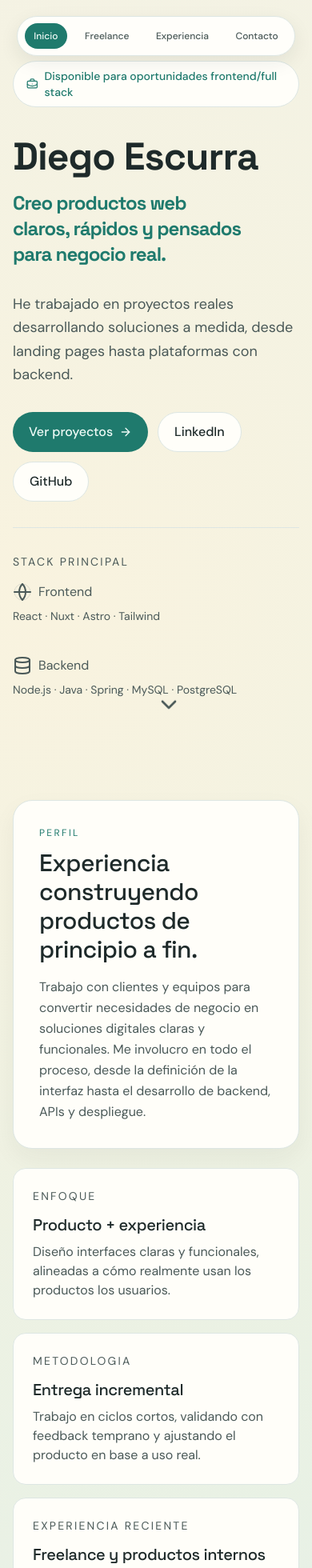
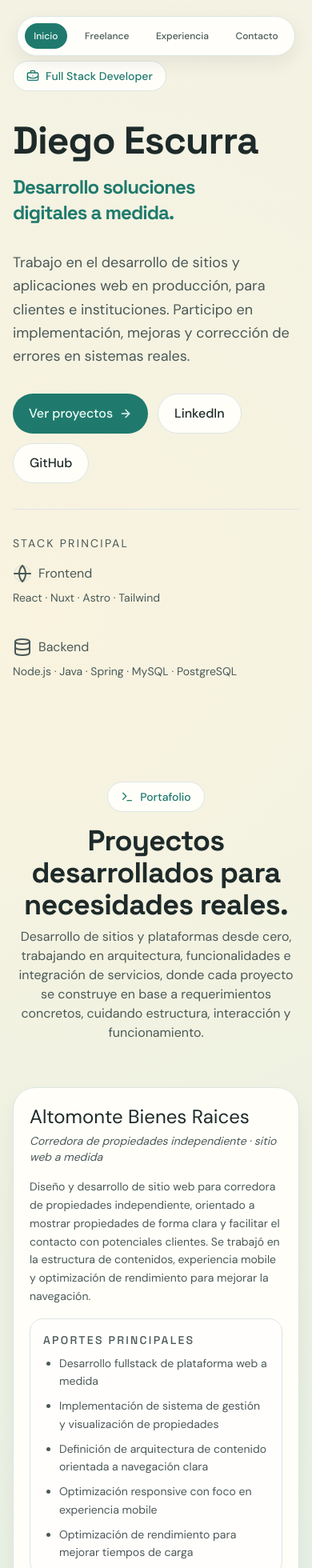
Before and after one commit to diegoescurra/portfolio, a React (Vite) app: page / in a window 390 px wide. Shown: the top 1960 px of the page at 80% size. Built offline with nearby package versions, Linux system fonts and the light colour scheme.

Commit message:
fix: corrección de textos

```diff
--- a/src/App.css
+++ b/src/App.css
@@ -12,7 +12,6 @@
 
 html {
   @apply scroll-smooth;
-  scrollbar-width: none;
 }
 
 body {
--- a/src/components/Views/About.jsx
+++ b/src/components/Views/About.jsx
@@ -24,10 +24,10 @@ const About = () => {
           </article>
 
           <article className="rounded-2xl border border-[var(--line)] bg-[var(--bg-surface)] p-6 sm:col-span-2">
-            <p className="text-sm uppercase tracking-[0.16em] text-[var(--ink-soft)] mb-3">Experiencia reciente</p>
-            <h3 className="text-xl mb-2 text-[var(--ink-strong)]">Freelance y productos internos</h3>
+            <p className="text-sm uppercase tracking-[0.16em] text-[var(--ink-soft)] mb-3">Freelance</p>
+            <h3 className="text-xl mb-2 text-[var(--ink-strong)]">Trabajo con clientes</h3>
             <p>
-              Desarrollo de sitios web y plataformas internas para operaciones reales, incluyendo landing pages, paneles administrativos y sistemas conectados a backend, con foco en rendimiento y mantenibilidad.
+              Desarrollo sitios y soluciones web a medida para clientes, desde implementaciones simples hasta sistemas conectados a backend, trabajando sobre necesidades reales y casos concretos.
             </p>
           </article>
         </div>
--- a/src/components/Views/ExperienceShowcase.jsx
+++ b/src/components/Views/ExperienceShowcase.jsx
@@ -22,13 +22,13 @@ const selectedWork = [
 
 export const ExperienceShowcase = () => {
   return (
-    <section className="py-20 relative" id="experiencia">
+    <section className="py-20 relative z-0" id="experiencia">
       <div className="max-w-7xl mx-auto px-4 sm:px-6 lg:px-8">
         <header className="mb-14">
           <p className="text-xs uppercase tracking-[0.18em] text-[var(--accent)] mb-3">Experiencia profesional</p>
           <h2 className="text-4xl md:text-5xl text-[var(--ink-strong)] mb-4">Experiencia actual en IDA</h2>
           <p className="max-w-3xl leading-relaxed">
-            Actualmente trabajo como Full Stack Developer en proyectos reales para clientes e instituciones, con foco en calidad técnica, rendimiento y mantenibilidad.
+            Actualmente trabajo como Full Stack Developer en proyectos para clientes e instituciones, desarrollando soluciones en producción con foco en calidad técnica, rendimiento y mantenibilidad.
           </p>
         </header>
 
@@ -46,9 +46,9 @@ export const ExperienceShowcase = () => {
               </p>
 
               <ul className="list-disc pl-5 space-y-2 text-[var(--ink-soft)]">
-                <li>Optimización de rendimiento, Core Web Vitals y SEO técnico en sitios institucionales.</li>
+                <li>Mejora de rendimiento y Core Web Vitals en sitios en producción.</li>
                 <li>Colaboración transversal con diseño y producto para traducir requerimientos en soluciones implementables.</li>
-                <li>Implementación de arquitectura frontend escalable, mantenible y orientada a largo plazo.</li>
+                <li>Desarrollo de frontend y backend con enfoque en escalabilidad y mantenibilidad.</li>
               </ul>
             </div>
           </div>
--- a/src/components/Views/Hero.jsx
+++ b/src/components/Views/Hero.jsx
@@ -15,16 +15,17 @@ export const Hero = () => {
           <div className="grid lg:grid-cols-2 gap-12 items-center">
             <div className="space-y-8">
               <div className="inline-flex items-center px-4 py-2 rounded-full text-sm font-medium border border-[var(--line)] bg-[var(--bg-surface)] text-[var(--accent)]">
-                <BriefcaseBusiness size={16} className="mr-2" /> Disponible para oportunidades frontend/full stack
+                <BriefcaseBusiness size={16} className="mr-2" /> Full Stack Developer
               </div>
 
               <h1 className="text-5xl md:text-7xl font-bold text-[var(--ink-strong)] leading-tight">
                 <span className="block">Diego Escurra</span>
-                <span className="block mt-3 text-[var(--accent)] text-2xl md:text-4xl">Creo productos web claros, rápidos y pensados para negocio real.</span>
+                <span className="block mt-3 text-[var(--accent)] text-2xl md:text-4xl">Desarrollo soluciones digitales a medida.</span>
               </h1>
 
               <p className="text-lg md:text-xl max-w-2xl leading-relaxed">
-                He trabajado en proyectos reales desarrollando soluciones a medida, desde landing pages hasta plataformas con backend.
+                Trabajo en el desarrollo de sitios y aplicaciones web en producción, para clientes e instituciones.
+                Participo en implementación, mejoras y corrección de errores en sistemas reales.
               </p>
 
               <div className="flex flex-wrap gap-3">
@@ -79,7 +80,7 @@ export const Hero = () => {
         </div>
       </div>
 
-      <div className="absolute bottom-4 md:bottom-8 left-1/2 -translate-x-1/2 animate-bounce">
+      <div className="hidden lg:block absolute bottom-8 left-1/2 -translate-x-1/2 animate-bounce">
         <ChevronDown className="text-[var(--ink-soft)]" size={32} />
       </div>
     </section>
--- a/src/components/Views/Home.jsx
+++ b/src/components/Views/Home.jsx
@@ -11,10 +11,9 @@ export const Home = () => {
   return (
     <Layout>
       <Hero />
+      <Work />
+      <ExperienceShowcase />
       <About />
-      <Work />
-      {/* <Projects /> */}
-      <ExperienceShowcase />
       <Contact />
     </Layout>
   );
--- a/src/components/Views/Work.jsx
+++ b/src/components/Views/Work.jsx
@@ -120,8 +120,8 @@ export const Work = () => {
           <div className="inline-flex items-center px-4 py-2 rounded-full text-sm font-medium mb-4 border border-[var(--line)] bg-[var(--bg-surface)] text-[var(--accent)]">
             <Terminal size={16} className="mr-2" /> Portafolio
           </div>
-          <h2 className="text-4xl font-bold text-[var(--ink-strong)] mb-2">Proyectos con clientes reales</h2>
-          <p>Casos implementados para negocio real con foco en experiencia, conversión y escalabilidad.</p>
+          <h2 className="text-4xl font-bold text-[var(--ink-strong)] mb-2">Proyectos desarrollados para necesidades reales.</h2>
+          <p>Desarrollo de sitios y plataformas desde cero, trabajando en arquitectura, funcionalidades e integración de servicios, donde cada proyecto se construye en base a requerimientos concretos, cuidando estructura, interacción y funcionamiento.</p>
         </div>
 
         <div className="space-y-10">
```
